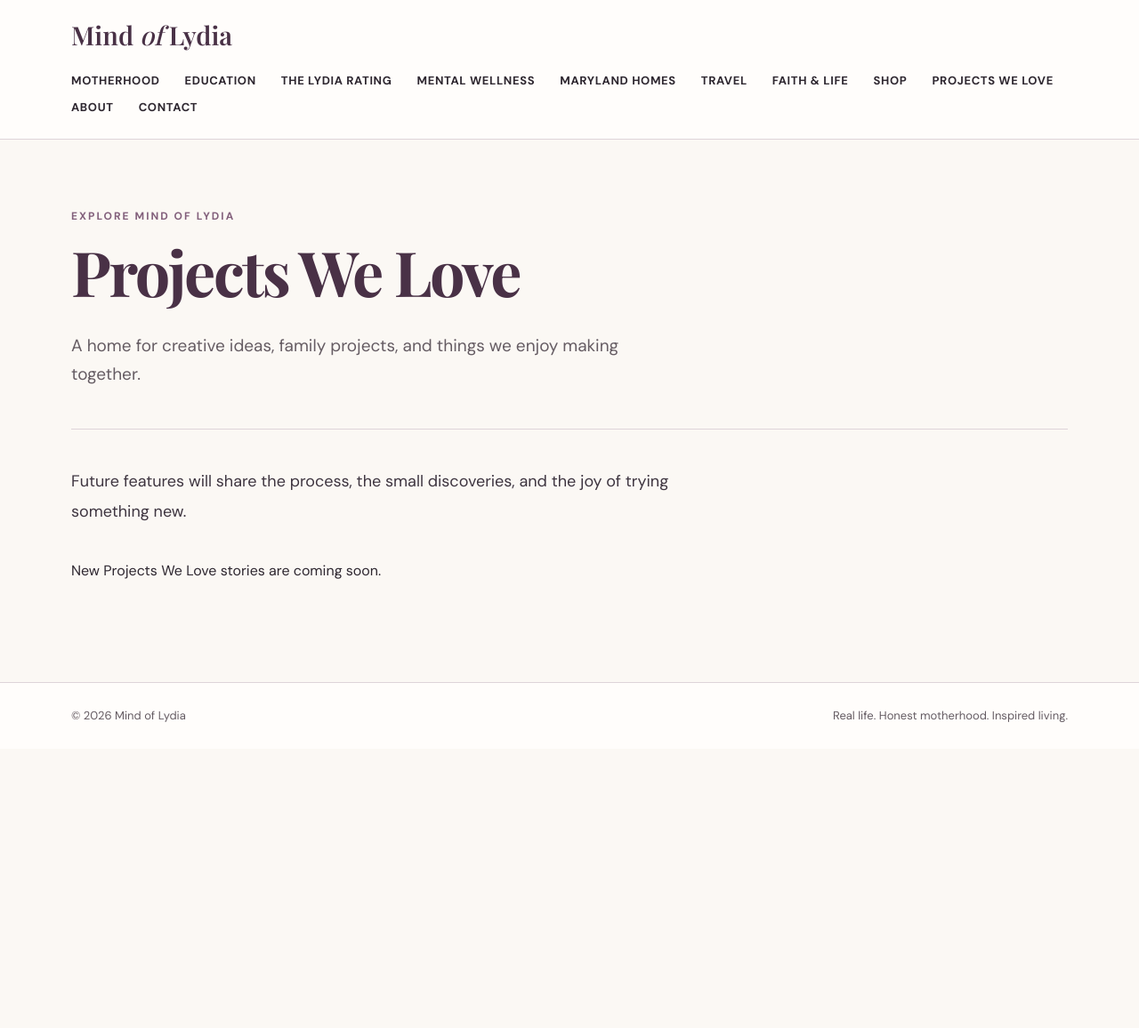
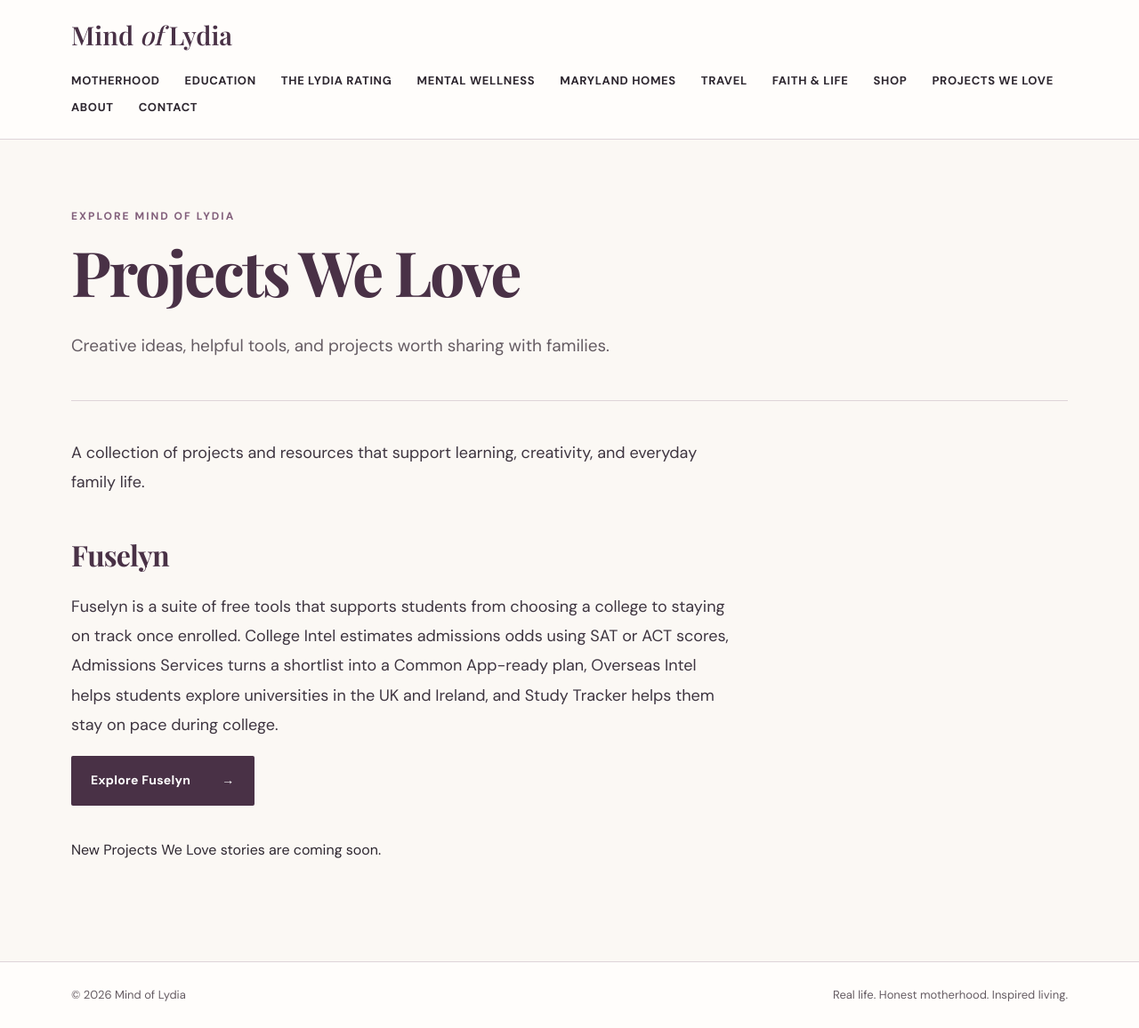
Before and after one commit to lydiarim22-coder/mindoflydia, a Jekyll site: the page built from projects-we-love.md, in a window 1280 px wide. Shown: the whole page at 89% size. Built offline with Jekyll 4.4.1, drawn with Linux system fonts in a browser that asks for light colours; some web fonts are replaced; before the commit the page ends 900 px from its top, so only the background shows below that.

Commit message:
Feature Fuselyn in Projects We Love

```diff
--- a/assets/css/style.css
+++ b/assets/css/style.css
@@ -63,3 +63,5 @@ h3{font-size:25px;margin:10px 0 14px}
 /* Expanded section navigation and story lists. */
 .header-inner{padding-block:24px;align-items:flex-start;flex-direction:column}
 .section-stories{margin-top:36px}
+
+.prose a.button{color:white;text-decoration:none}
--- a/projects-we-love.md
+++ b/projects-we-love.md
@@ -3,6 +3,9 @@ layout: section
 title: Projects We Love
 permalink: /projects-we-love/
 category: projects-we-love
-description: A home for creative ideas, family projects, and things we enjoy making together.
+description: Creative ideas, helpful tools, and projects worth sharing with families.
 ---
-<p>Future features will share the process, the small discoveries, and the joy of trying something new.</p>
+<p>A collection of projects and resources that support learning, creativity, and everyday family life.</p>
+<h2>Fuselyn</h2>
+<p>Fuselyn is a suite of free tools that supports students from choosing a college to staying on track once enrolled. College Intel estimates admissions odds using SAT or ACT scores, Admissions Services turns a shortlist into a Common App-ready plan, Overseas Intel helps students explore universities in the UK and Ireland, and Study Tracker helps them stay on pace during college.</p>
+<p><a class="button" href="https://fuselyn.com/">Explore Fuselyn <span aria-hidden="true">&rarr;</span></a></p>
```
